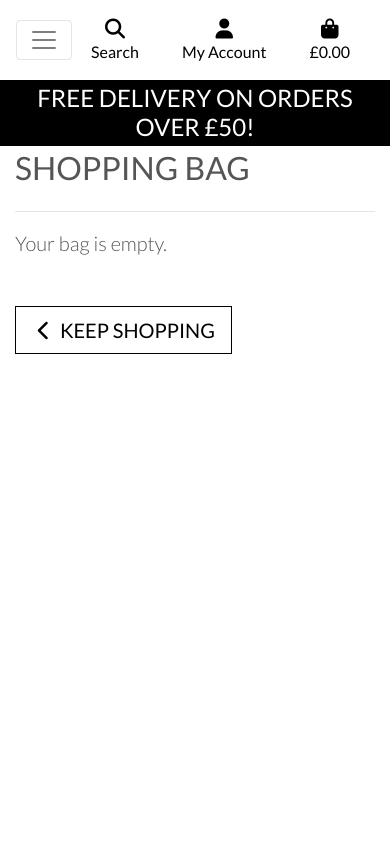
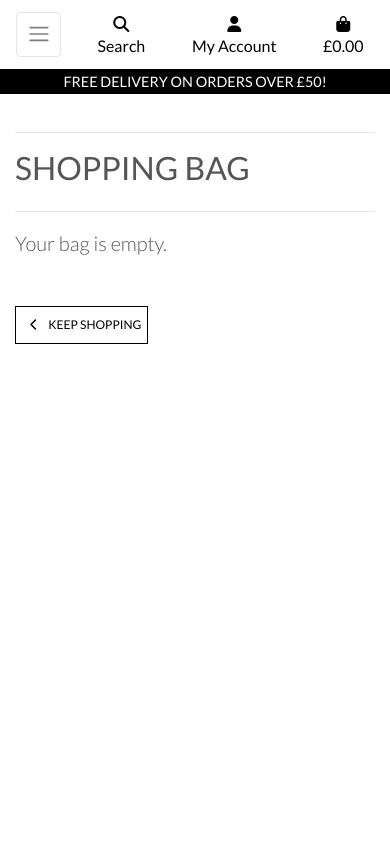
Before and after one commit to DeannaCarina/Boutique-Ado-Walkthrough, a Django app: page /bag/ in a window 390 px wide. Run offline with Django 3.2, Linux system fonts and the light colour scheme; some libraries are stand-ins or nearby versions.

Commit message:
chore: Code refactor of base.css and login/registration forms

```diff
--- a/static/css/base.css
+++ b/static/css/base.css
@@ -294,4 +294,40 @@ mark {
     body {
         height: calc(100vh - 116px);
     }
+
+    .display-4.logo-font.text-black {
+        font-size: 2rem;
+    }
+
+    .nav-link {
+        padding: 0.15rem;
+    }
+
+    .nav-link i.fa-lg {
+        font-size: 1rem;
+    }
+
+    .navbar-toggler {
+        padding: .6rem .6rem;
+        font-size: 1rem;
+    }
+
+    #delivery-banner h4 {
+        font-size: .9rem;
+    }
+
+    .btn.btn-outline-black.rounded-0,
+    .btn.btn-black.rounded-0 {
+        padding: .375rem .375rem;
+    }
+
+    .btn.btn-outline-black.rounded-0.btn-lg,
+    .btn.btn-black.rounded-0.btn-lg {
+        padding: .375rem .375rem;
+        font-size: .75rem;
+    }
+
+    .increment-qty, .decrement-qty {
+        padding: .25rem .5rem !important;
+    }
 }
--- a/templates/allauth/account/base.html
+++ b/templates/allauth/account/base.html
@@ -4,7 +4,7 @@
 <div class="container header-container">
     <div class="overlay"></div>
     <div class="row">
-        <div class="col-6">
+        <div class="col-12 col-md-6">
             <div class="allauth-form-inner-content">
                 {% block inner_content %}
                 {% endblock %}
--- a/templates/includes/main-nav.html
+++ b/templates/includes/main-nav.html
@@ -1,5 +1,10 @@
 <div class="collapse navbar-collapse" id="main-nav">
     <ul class="navbar-nav w-auto mx-auto">
+        <li class="nav-item d-block d-md-none">
+            <a class="logo-font font-weight-bold nav-link text-black mr-5" href="{% url 'home' %}" id="home-link">
+                Home
+            </a>
+        </li>
         <li class="nav-item dropdown">
             <a class="logo-font font-weight-bold nav-link text-black mr-5" href="#" id="all-products-link" data-toggle="dropdown" aria-haspopup="true" aria-expanded="false">
                 All Products
```
